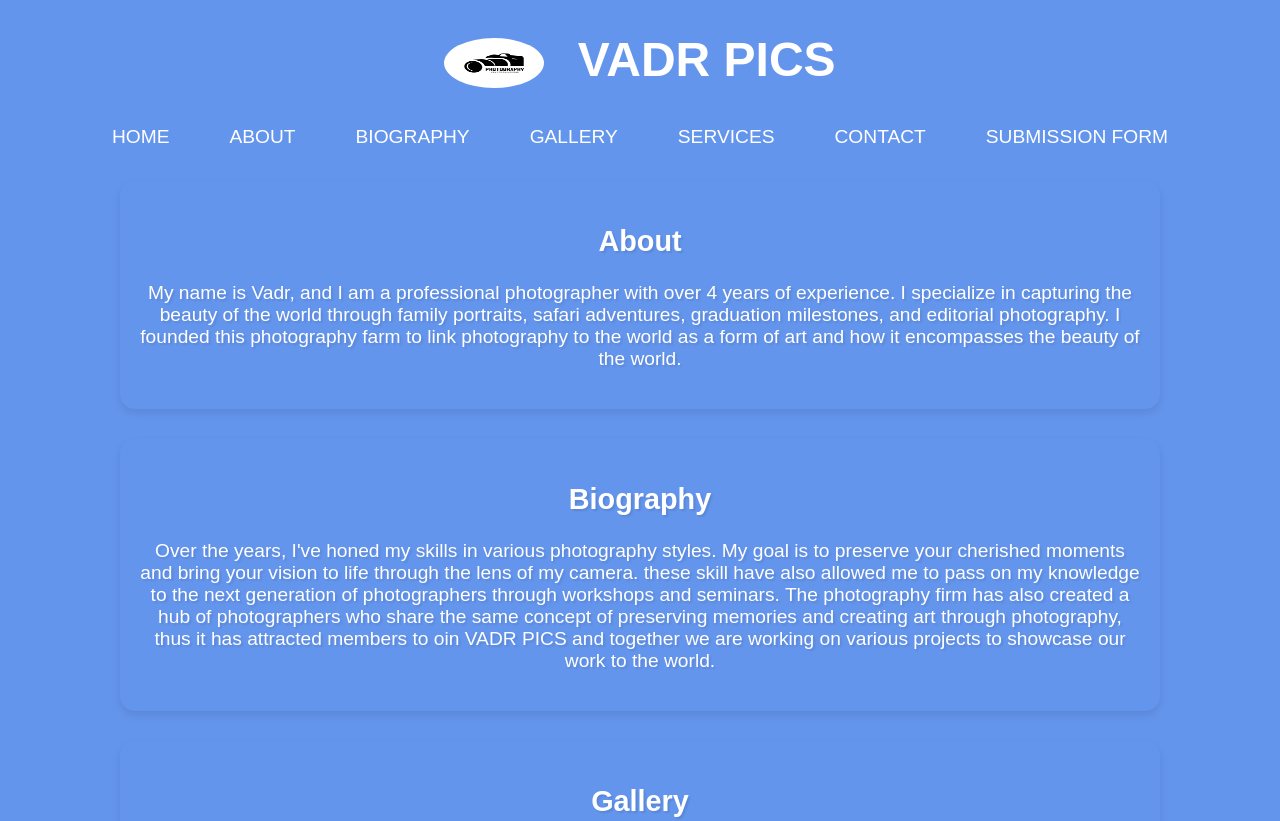
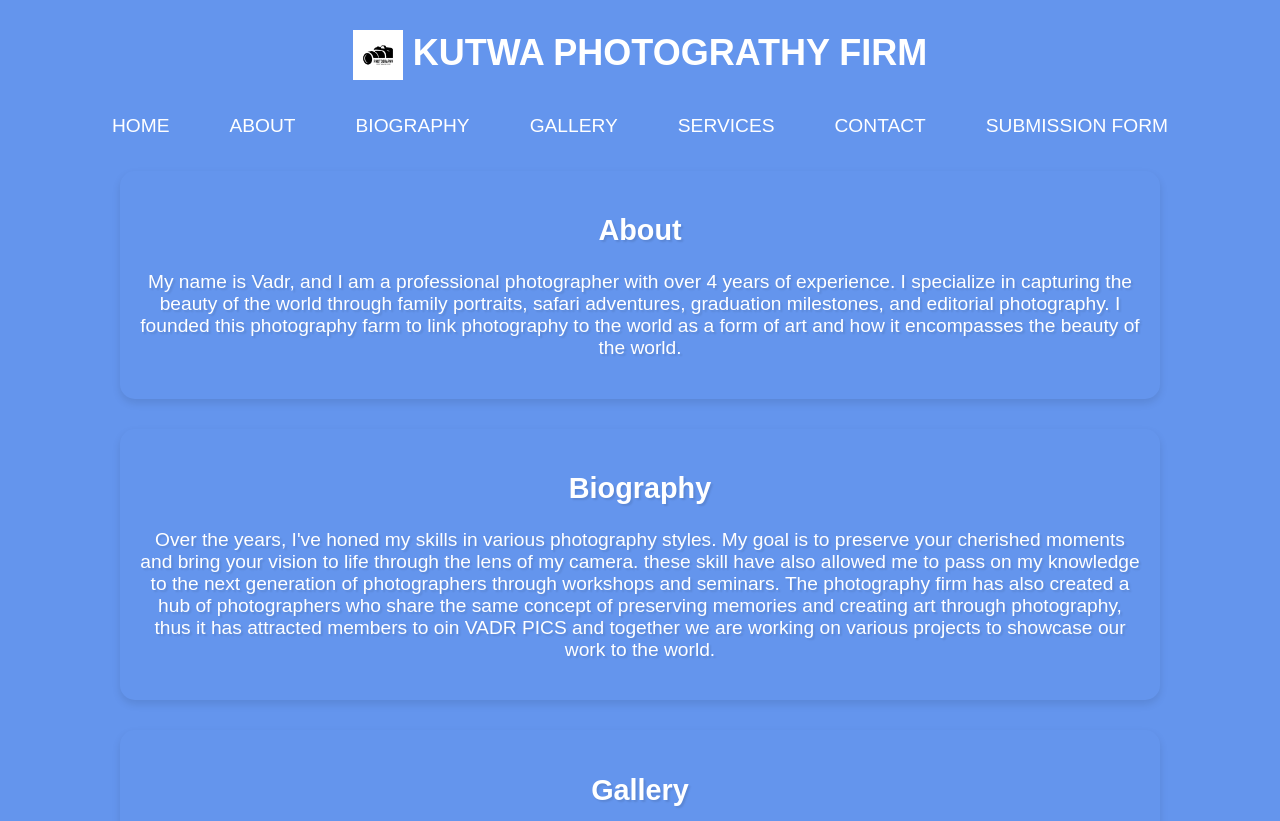
Before and after one commit to robertkutwa/PROJECT1, a plain HTML site: page index.html in a window 1280 px wide. Shown: the top 821 px of the page. Drawn offline with Linux system fonts and the light colour scheme.

Commit message:
20th commit

```diff
--- a/index.html
+++ b/index.html
@@ -5,15 +5,17 @@
     <meta charset="UTF-8">
     <meta name="viewport" content="width=device-width, initial-scale=1.0">
     <link rel="stylesheet" href="style.css">
-    <title>VADR Pics - Photography Portfolio</title>
+    <title>KUTWA PHOTOGRAHPY</title>
 </head>
 
 <body>
     <header>
 
-        <h1>
+        <h2>
             <img src="PHOTOGRAPHY LOGO VECTOR.jpeg" alt="VADR PICS Logo" style="height: 50px; vertical-align: middle;">
-            VADR PICS</h1>
+            KUTWA PHOTOGRATHY
+        FIRM
+    </h2>
         <nav>
             <ul>
                 <li><a href="#">Home</a></li>
--- a/style.css
+++ b/style.css
@@ -147,7 +147,6 @@ form button:hover {
     background-color: none;
 }
 
-/* Centered heading and paragraph */
 form h2, form p {
     text-align: center;
     margin-bottom: 20px;
```
